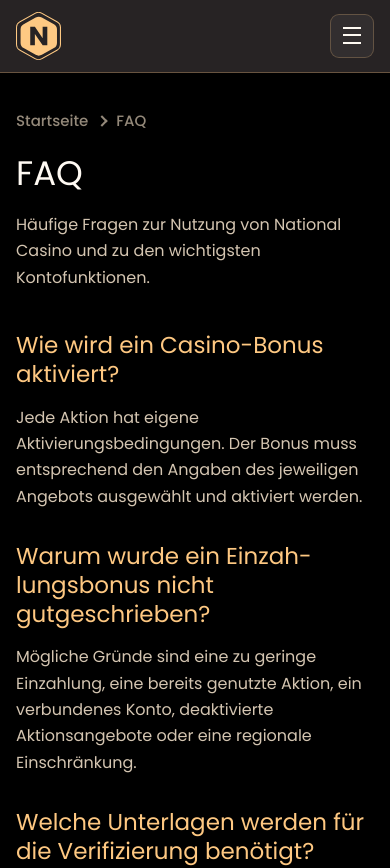
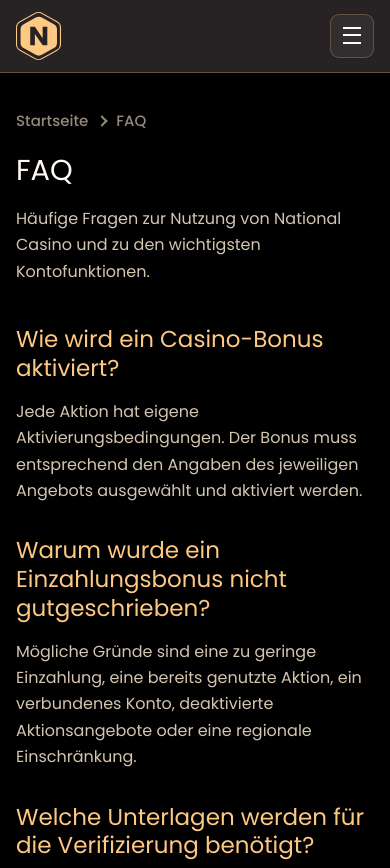
Before and after one commit to xbctk/natiocasino-germany, a Next.js app: page /faq in a window 390 px wide. Shown: the top 868 px of the page. Built offline with nearby package versions, Linux system fonts and the light colour scheme.

Commit message:
Improve mobile image and table layout

```diff
--- a/app/globals.css
+++ b/app/globals.css
@@ -673,7 +673,12 @@
   }
 
   .boni-event-art__item {
-    min-height: 190px;
+    min-height: 0;
+    aspect-ratio: 6 / 7;
+  }
+
+  .boni-event-art {
+    grid-template-columns: minmax(0, 1fr);
   }
 
 }
@@ -1141,6 +1146,9 @@
   padding: var(--space-card) var(--space-content);
   background: var(--surface);
   color: var(--text-secondary);
+  hyphens: none;
+  overflow-wrap: normal;
+  word-break: normal;
   vertical-align: middle;
   box-shadow: inset 0 1px 0 rgb(255 255 255 / 3%);
 }
@@ -3101,7 +3109,9 @@
 
 .license-facts dd {
   margin: 0;
-  overflow-wrap: anywhere;
+  hyphens: none;
+  overflow-wrap: normal;
+  word-break: normal;
   color: var(--text-secondary);
   font-size: 16px;
   font-weight: 400;
@@ -3435,8 +3445,9 @@
   color: var(--text);
   font-size: clamp(34px, 4vw, 52px);
   line-height: 1.12;
-  hyphens: auto;
-  overflow-wrap: break-word;
+  hyphens: none;
+  overflow-wrap: normal;
+  word-break: normal;
 }
 
 .technical-page__intro {
@@ -3461,8 +3472,9 @@
   color: var(--gold);
   font-size: clamp(23px, 2.3vw, 30px);
   line-height: 1.25;
-  hyphens: auto;
-  overflow-wrap: break-word;
+  hyphens: none;
+  overflow-wrap: normal;
+  word-break: normal;
 }
 
 .technical-page__sections p {
@@ -3488,6 +3500,10 @@
   .technical-page {
     width: min(100% - 32px, 1080px);
     padding: 36px 0 52px;
+  }
+
+  .technical-page h1 {
+    font-size: clamp(27px, 7.4vw, 30px);
   }
 
   .technical-page__intro {
@@ -3981,8 +3997,8 @@
     padding-inline: var(--space-nested);
   }
 
-  .rating-card-layout__table tbody th {
-    overflow-wrap: anywhere;
+  .rating-card-layout__table table {
+    min-width: 520px;
   }
 
   .fire-rating__icon,
@@ -4062,8 +4078,9 @@
   .responsible-gaming-hero h1,
   .responsible-gaming-hero .hero__description {
     min-width: 0;
-    hyphens: auto;
-    overflow-wrap: anywhere;
+    hyphens: none;
+    overflow-wrap: normal;
+    word-break: normal;
   }
 
   .content-section {
```
Also changed, not shown: 1 other file (tests, documents, lock files or other folders).
